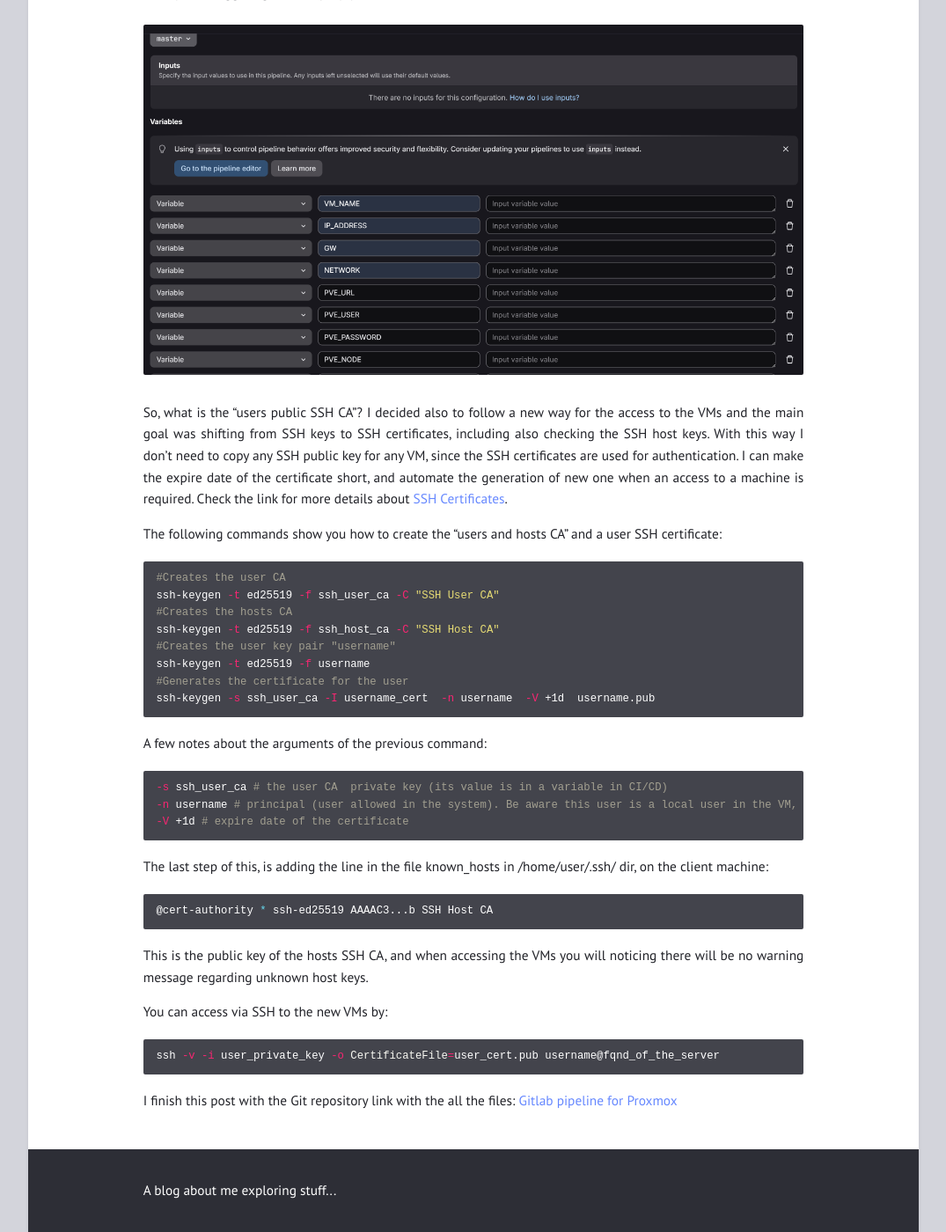
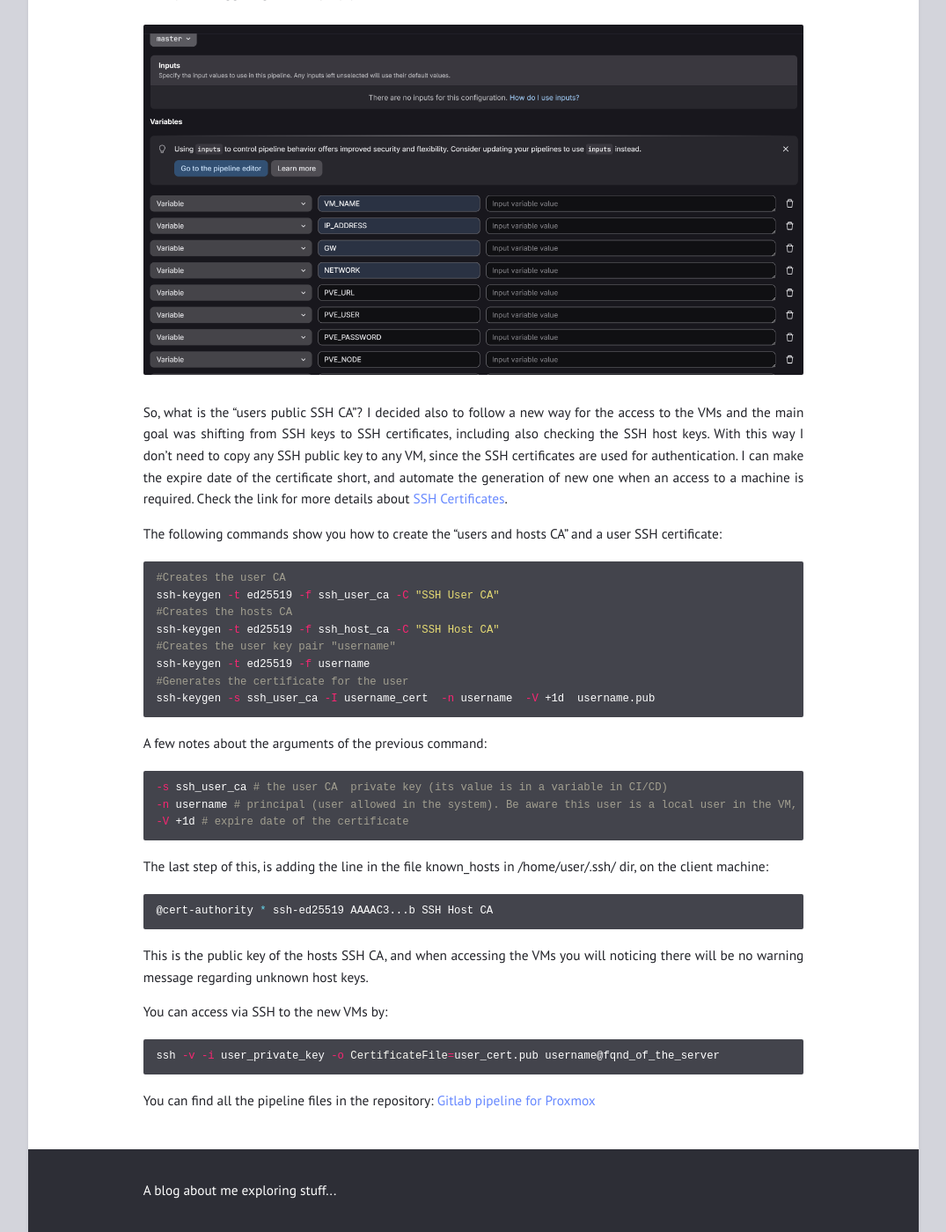
Before and after one commit to lptekdev/homelab, a Jekyll site: the page built from _posts/2026-05-12-PackerGitlabPipeline.md, in a window 1280 px wide and 1400 px high, scrolled down 1246 px. Shown: the whole window at 88% size, without its empty margins (102-1177 px from the left). Built offline with Jekyll 4.4.1, drawn with Linux system fonts in a browser that asks for light colours; some of the changed text lies outside the part shown.

Commit message:
fixing some typos, improving text

````diff
--- a/_posts/2026-05-12-PackerGitlabPipeline.md
+++ b/_posts/2026-05-12-PackerGitlabPipeline.md
@@ -9,7 +9,7 @@ After the previous post about Packer and OpenSuse, I decided to change my proces
 
 As already mentioned, to create new VMs I use normally custom cloud-init files (user-data and network) and then issue CLI commands in
 the Proxmox server to clone a template that is cloud-init prepared. This set a new VM with the required hostname, users, NTP
-and network configuration, as also installs the required packages that define on my "standard baseline".
+and network configuration, as also installs the required packages that I define on my "standard baseline".
 
 
 But remember, from the previous post, that Packer can also be used to set this VM "standard baseline"? So, I created a Gitlab CI/CD pipeline that runs Packer to provision a new VM using the Proxmox clone module and customizing it. At the end, the Packer module converts this new VM to a template. The pipeline architecture is shown in the below picture:
@@ -27,7 +27,7 @@ Example of triggering manually a pipeline:
 
 ![Pipeline architecture](../assets/pipeline_run.png)
 
-So, what is the "users public SSH CA"? I decided also to follow a new way for the access to the VMs and the main goal was shifting from SSH keys to SSH certificates, including also checking the SSH host keys. With this way I don't need to copy any SSH public key for any VM, since the SSH certificates are used for authentication. I can make the expire date of the certificate short, and automate the generation of new one when an access to a machine is required.
+So, what is the "users public SSH CA"? I decided also to follow a new way for the access to the VMs and the main goal was shifting from SSH keys to SSH certificates, including also checking the SSH host keys. With this way I don't need to copy any SSH public key to any VM, since the SSH certificates are used for authentication. I can make the expire date of the certificate short, and automate the generation of new one when an access to a machine is required.
 Check the link for more details about [SSH Certificates](https://goteleport.com/blog/how-to-configure-ssh-certificate-based-authentication/).
 
 The following commands show you how to create the "users and hosts CA" and a user SSH certificate:
@@ -61,4 +61,4 @@ You can access via SSH to the new VMs by:
 ssh -v -i user_private_key -o CertificateFile=user_cert.pub username@fqnd_of_the_server
 ```
 
-I finish this post with the Git repository link with the all the files: [Gitlab pipeline for Proxmox](https://github.com/lptekdev/gitlab-proxmox-packer)
+You can find all the pipeline files in the repository: [Gitlab pipeline for Proxmox](https://github.com/lptekdev/gitlab-proxmox-packer)
````
